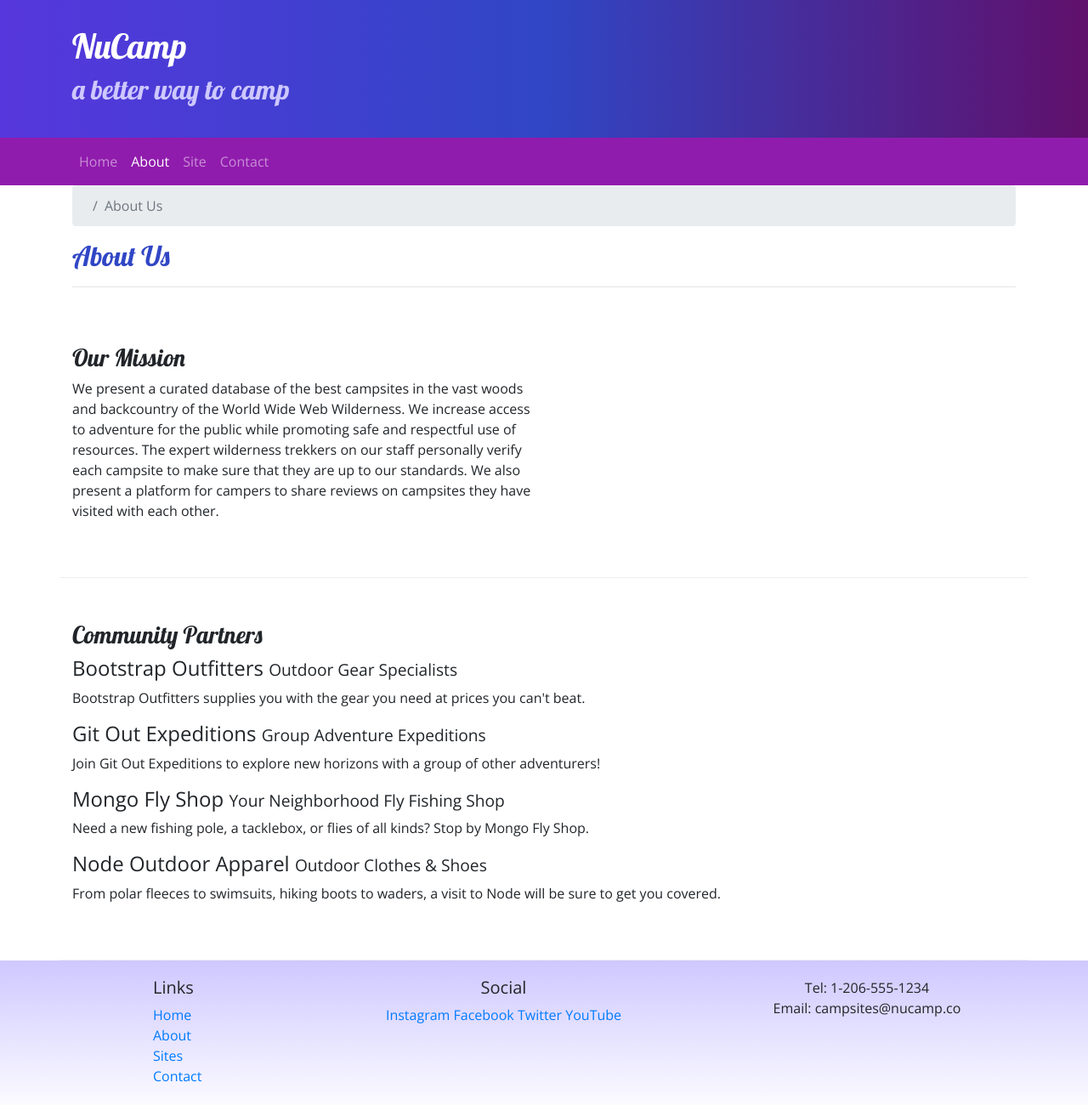
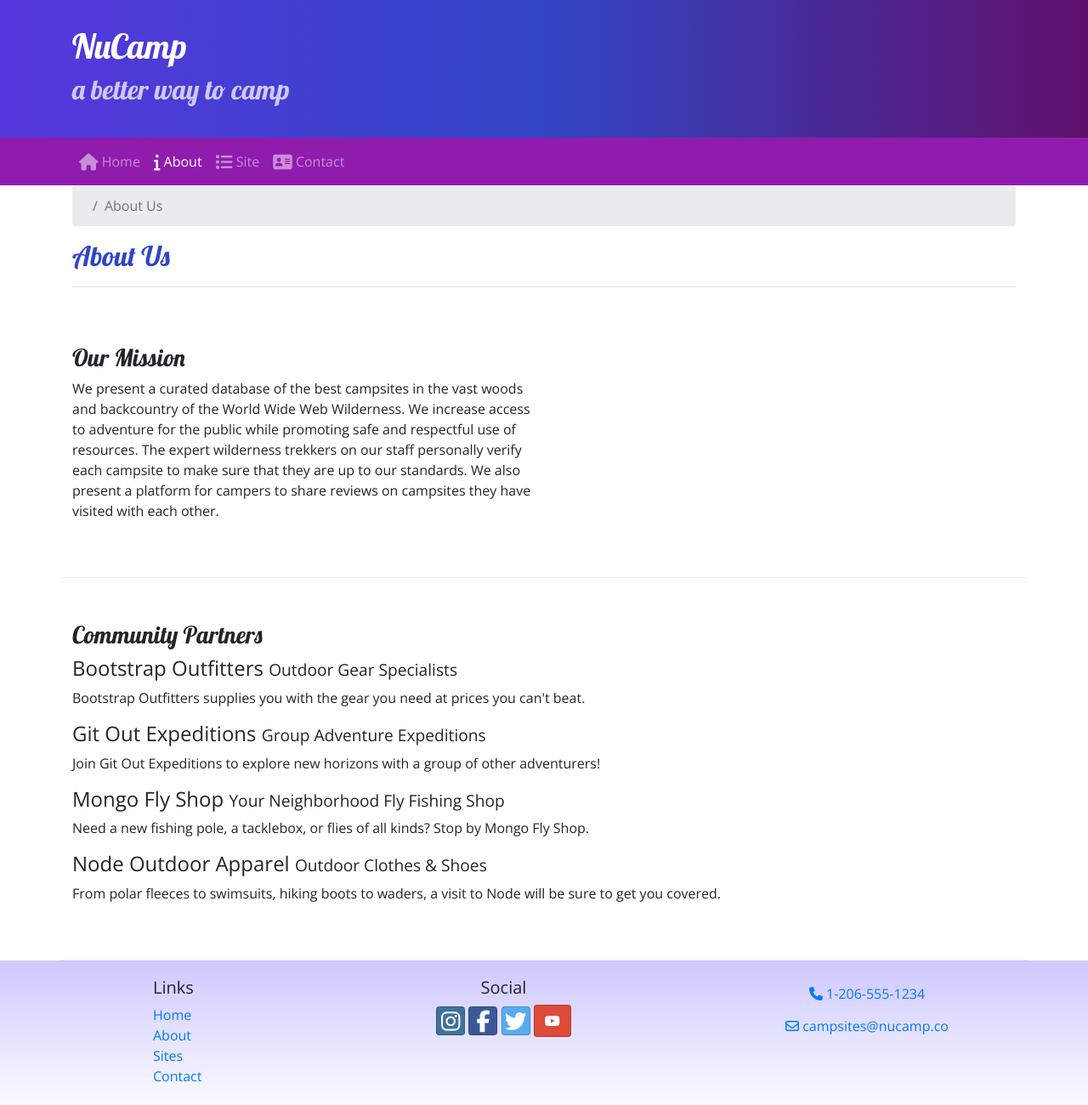
Before and after one commit to mtnshocker/selling_leaves, a website: page aboutus.html in a window 1280 px wide. Shown: the whole page at 85% size. Drawn offline with nearby package versions, Linux system fonts and the light colour scheme.

Commit message:
workshop week 1

```diff
--- a/aboutus.html
+++ b/aboutus.html
@@ -10,6 +10,8 @@
      <link rel="stylesheet" href="node_modules/bootstrap/dist/css/bootstrap.min.css" />
 
      <!-- Additional CSS must be placed after Bootstrap CSS -->
+     <link rel="stylesheet" href="node_modules/font-awesome/css/font-awesome.min.css" />
+     <link rel="stylesheet" href="node_modules/bootstrap-social/bootstrap-social.css" />
      <link rel="stylesheet" href="https://fonts.googleapis.com/css?family=Lobster|Open+Sans" />
      <link rel="stylesheet" href="css/styles.css" />
 
@@ -36,10 +38,10 @@
             </button>
             <div class="collapse navbar-collapse" id="nucampNavbar">
                 <ul class="navbar-nav">
-                    <li class="nav-item"><a class="nav-link" href="index.html">Home</a></li>
-                    <li class="nav-item active"><a class="nav-link" href="#">About</a></li>
-                    <li class="nav-item"><a class="nav-link" href="#">Site</a></li>
-                    <li class="nav-item"><a class="nav-link" href="#">Contact</a></li>
+                    <li class="nav-item"><a class="nav-link" href="index.html"><i class="fa fa-home fa-lg"></i> Home</a></li>
+                    <li class="nav-item active"><a class="nav-link" href="#"><i class="fa fa-info fa-lg"></i> About</a></li>
+                    <li class="nav-item"><a class="nav-link" href="#"><i class="fa fa-list fa-lg"></i> Site</a></li>
+                    <li class="nav-item"><a class="nav-link" href="#"><i class="fa fa-address-card fa-lg"></i> Contact</a></li>
                 </ul>
             </div>
         </div>
@@ -93,14 +95,14 @@
                 </div>
                 <div class="col-6 col-sm-5 text-center">
                     <h5>Social</h5>
-                    <a href="http://instagram.com/">Instagram</a>
-                    <a href="http://facebook.com/">Facebook</a>
-                    <a href="http://twitter.com/">Twitter</a>
-                    <a href="http://youtube.com/">YouTube</a>
+                    <a class="btn btn-social-icon btn-instagram" href="http://instagram.com/"><i class="fa fa-instagram"></i></a>
+                    <a class="btn btn-social-icon btn-facebook" href="http://facebook.com/"><i class="fa fa-facebook"></i></a>
+                    <a class="btn btn-social-icon btn-twitter" href="http://twitter.com/"><i class="fa fa-twitter"></i></a>
+                    <a class="btn btn-soical-icon btn-google" href="http://youtube.com/"><i class="fa fa-youtube"></i></a>
                 </div>
                 <div class="col-sm-4 text-center">
-                    Tel: 1-206-555-1234<br />
-                    Email: campsites@nucamp.co
+                    <a role="button" class="btn btn-link" href="tel:+12055556565"><i class="fa fa-phone"></i> 1-206-555-1234</a><br>
+                    <a role="button" class="btn btn-link"><i class="fa fa-envelope-o" href="mailto:campsites@nucamp.co"  ></i> campsites@nucamp.co</a>
                 </div>
            </div>
         </div>
```
